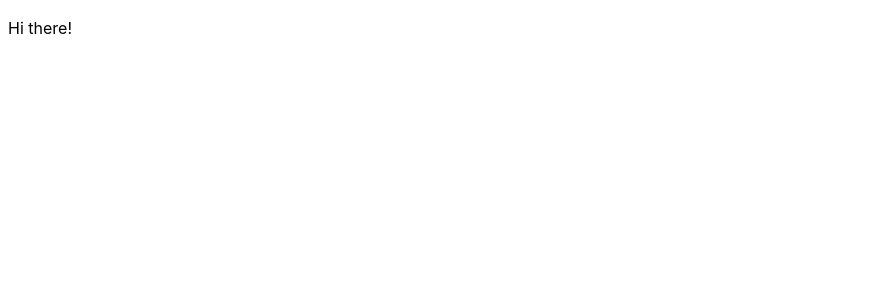
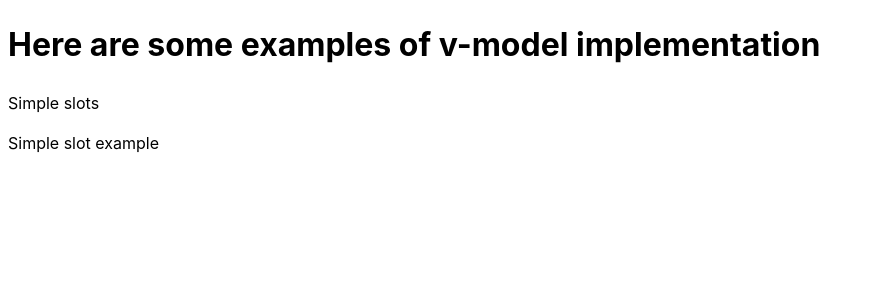
Before and after one commit to JacobGlitcher/components-in-depth, a Vue app: page / in a window 1280 px wide. Shown: the top 300 px of the page, without its empty margins (0-873 px from the left). Built offline with nearby package versions, Linux system fonts and the light colour scheme.

Commit message:
simple slots instances

```diff
--- a/src/App.vue
+++ b/src/App.vue
@@ -1,8 +1,16 @@
 <script setup>
+import SimpleSlotParent from "./components/simple-slots/SimpleSlotParent.vue";
 </script>
 
 <template>
-  <p>Hi there!</p>
+  <div>
+    <h1>Here are some examples of v-model implementation</h1>
+
+    <div class="components-wrapper">
+      <p>Simple slots</p>
+      <SimpleSlotParent/>
+    </div>
+  </div>
 </template>
 
 <style scoped>
--- /dev/null
+++ b/src/components/simple-slots/SimpleSlotChild.vue
@@ -0,0 +1,11 @@
+<script setup>
+</script>
+
+<template>
+  <div class="slot-child">
+    <slot></slot>
+  </div>
+</template>
+
+<style scoped>
+</style>
--- /dev/null
+++ b/src/components/simple-slots/SimpleSlotParent.vue
@@ -0,0 +1,14 @@
+<script setup>
+import SimpleSlotChild from "./SimpleSlotChild.vue";
+</script>
+
+<template>
+  <div class="slot-parent">
+    <SimpleSlotChild>
+      Simple slot example
+    </SimpleSlotChild>
+  </div>
+</template>
+
+<style scoped>
+</style>
```
